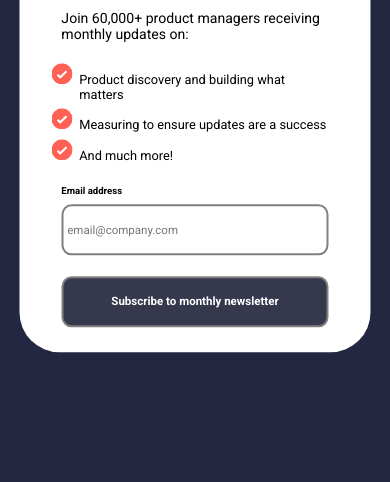
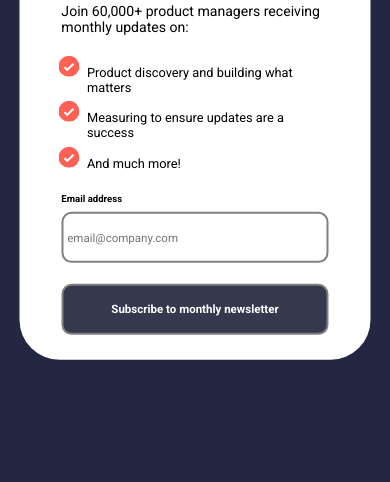
Before and after one commit to KacperZys/newsletter-sign-up, a plain HTML site: page index.html in a window 390 px wide. Shown: the part 362-844 px from the top of the page. Drawn offline with Linux system fonts and the light colour scheme.

Commit message:
moved list to the center on small screens

```diff
--- a/styles.css
+++ b/styles.css
@@ -221,10 +221,8 @@ body {
     .main_article__image {
         content: url('assets/images/illustration-sign-up-mobile.svg');
     }
+
+    .list {
+        padding-left: 2em;
+    }
 }
-
-/* @media (max-width: 960px) {
-    .main_article__image {
-        content: url('assets/images/illustration-sign-up-mobile.svg');
-    }
-} */
```
